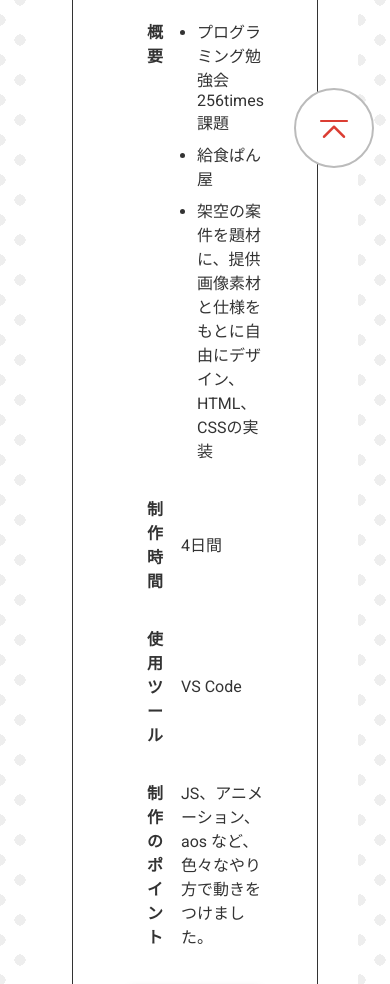
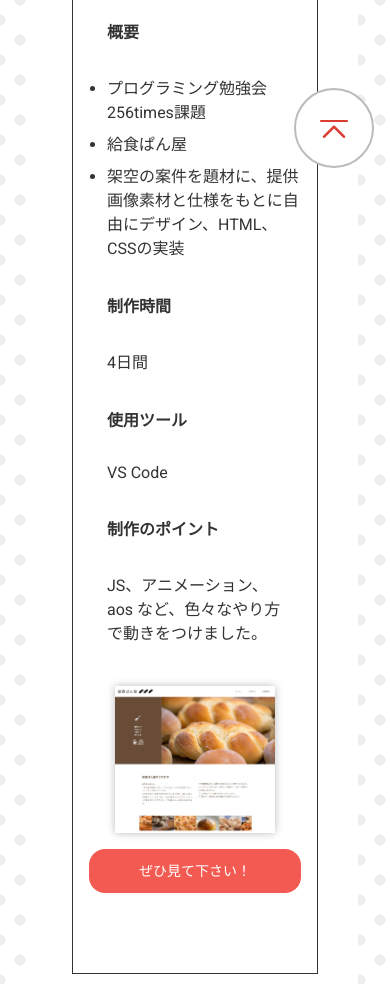
Before and after one commit to arekusandorara/Mymysite, a plain HTML site: page index.html in a window 390 px wide. Shown: the part 660-1644 px from the top of the page. Drawn offline with nearby package versions, Linux system fonts and the light colour scheme.

Commit message:
Add files via upload

```diff
--- a/css/style3.css
+++ b/css/style3.css
@@ -70,7 +70,7 @@ th {
 }
 
 td {
-  padding: 16px 0;
+  padding: 16px;
 }
 
 /*背景*/
@@ -216,6 +216,8 @@ section h2 {
 }
 
 .work-img img {
+  margin: 0 auto;
+  display: block;
   box-shadow: 0px 0px 8px #bbb;
 }
 
@@ -306,8 +308,18 @@ footer {
     display: block;
   }
 
+  .works {
+    padding: 40px 16px 80px;
+  }
+
   .works-inner table {
     margin-top: 32px;
+  }
+
+  .works-table th,
+  .works-table td {
+    width: 100%;
+    display: block;
   }
 
   .work-img {
```
